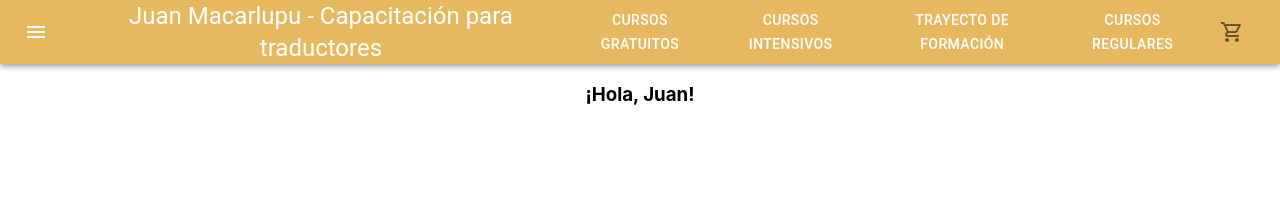
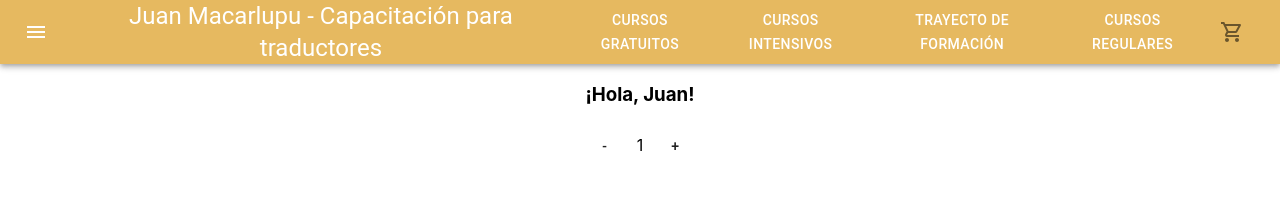
Before and after one commit to juanmacar/curso-react, a React (Create React App) app: page / in a window 1280 px wide. Shown: the top 218 px of the page. Built offline with nearby package versions, Linux system fonts and the light colour scheme.

Commit message:
entrega clase 5

```diff
--- a/src/App.js
+++ b/src/App.js
@@ -1,6 +1,9 @@
 import './App.css';
 import BarraApp from './components/NavBar';
 import ItemListContainer from './components/ItemListContainer';
+import ItemCount from './components/ItemCount';
+import Item from './components/Item';
+
 //import React, { useState } from 'react';
 
 
@@ -14,6 +17,8 @@ function App() {
     <div className="App">
       <BarraApp />
       <ItemListContainer nombre="Juan"/>
+      <ItemCount cantidad={1} stock={10}/>
+      <Item />
       </div>
   );
 
--- /dev/null
+++ b/src/components/Item.js
@@ -0,0 +1,36 @@
+import { useState } from "react";
+
+function mock(success) {
+  return new Promise((resolve, reject) => {
+    setTimeout(() => {
+        if (success) {
+        resolve([
+          { nombre: "Trados", precio: 1800, stock: 10 },
+          { nombre: "Wordfast", precio: 1800, stock: 12 },
+          { nombre: "MemoQ", precio: 1800, stock: 8 }
+        ]);
+      } else {
+        reject({ message: "Errorcito" });
+      }
+    }, 2000);
+  });
+}
+
+function Item() {
+    let listaCursos = []
+    async function obtenerCursos() {
+        let cursos = await mock(true);
+        listaCursos = cursos.map((curso) =>
+        <div>
+        <h1>{curso.nombre}</h1>
+        <div>{curso.precio}</div>
+        </div>
+        );
+      }
+  return (
+    <div>
+      {listaCursos}
+    </div>
+  );
+}
+export default Item;
--- /dev/null
+++ b/src/components/ItemCount.js
@@ -0,0 +1,27 @@
+import { Button } from "@material-ui/core";
+import { useState } from "react";
+
+const ItemCount = (props)=>{
+
+const [count, setCount] = useState(props.cantidad);
+function sumar() {
+    if (count < props.stock) {
+    setCount(count+1)
+    }
+}
+function restar() {
+    if (count > 1) {
+    setCount(count-1)
+    }
+}
+
+    return (
+        <div>
+            <h5>{props.nombre}</h5>
+            <Button onClick={restar}>-</Button>
+            <span>{count}</span>
+            <Button onClick={sumar}>+</Button>
+        </div>
+    )
+}
+export default ItemCount
```
